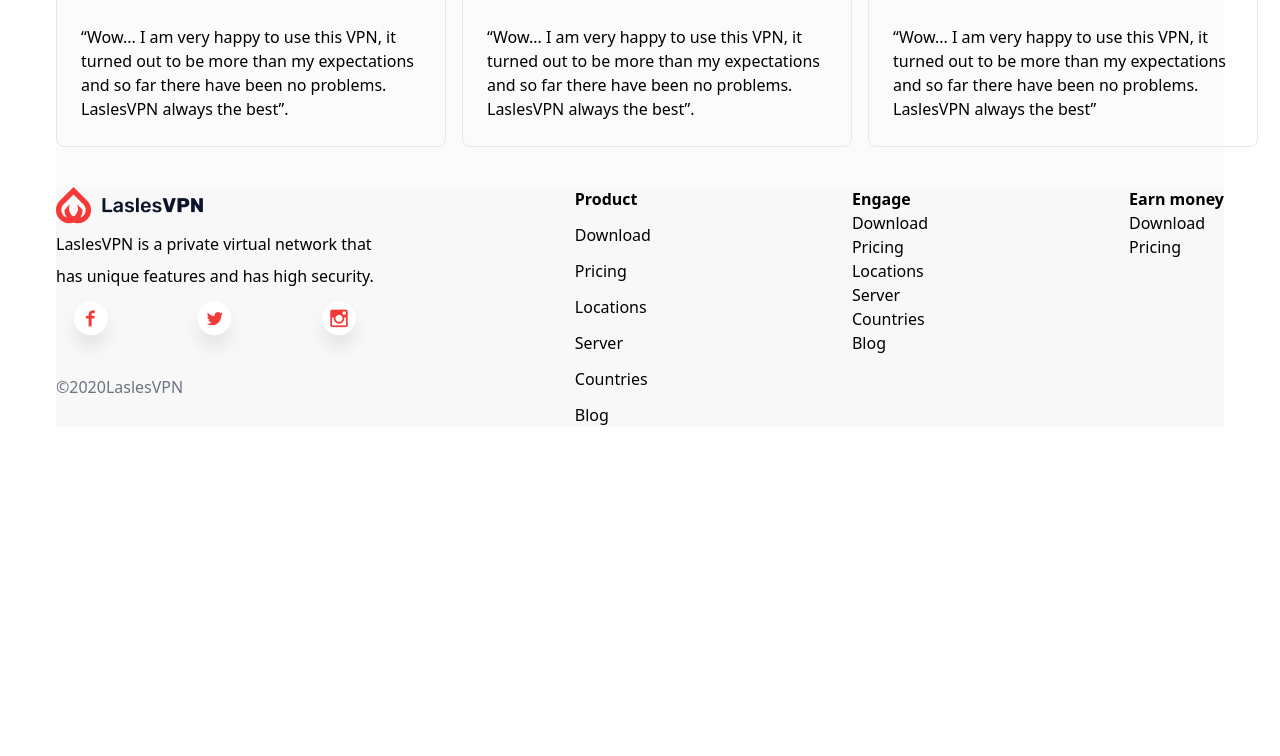
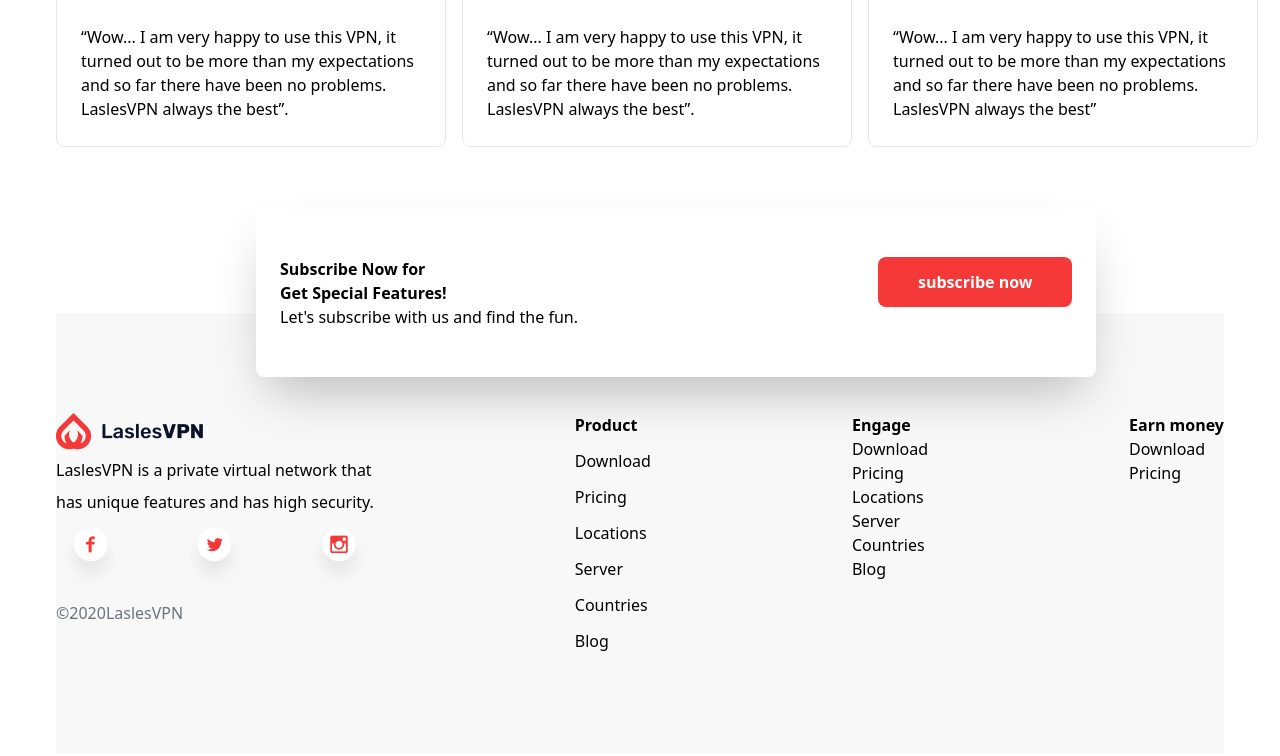
Before and after one commit to Angekarara/tailwind-cloning, a website built with Vite: page index.html in a window 1280 px wide. Shown: the part 3435-4191 px from the top of the page. Before the commit the page ends 3882 px from the top, so only its background shows below. Built offline with nearby package versions, Linux system fonts and the light colour scheme; files whose address does not match are found by name.

Commit message:
new changes

```diff
--- a/index.html
+++ b/index.html
@@ -175,15 +175,19 @@
           <p>locations.</p>
         </div>
         <div class="py-6">
-          <img src="image/Vector.png" class="w-[1060px] h-[537.77]" alt="" />
+          <img
+            src="image/Huge Global.png"
+            class="w-[1060px] h-[537.77]"
+            alt=""
+          />
         </div>
         <div>
           <img src="image/Sponsored.png" alt="" />
         </div>
       </div>
     </section>
-    <section class="bg-[#fbfbfb] py-6">
-      <div>
+    <section class="py-6 relative">
+      <div class="pb-[150px] bg-[#ffffff]">
         <div class="flex flex-col gap-2 text-center">
           <p class="text-3xl font-bold">Huge Global Network</p>
           <p class="text-3xl font-bold">of Fast VPN</p>
@@ -252,9 +256,22 @@
           </div>
         </div>
       </div>
-      <div></div>
-    </section>
-    <section class="bg-[#f8f8f8] flex justify-between">
+      <div
+        class="flex justify-between gap-[300px] px-6 py-12 absolute bottom-[400px] left-[200px] rounded-lg bg-white shadow-2xl"
+      >
+        <div class="flex flex-col">
+          <h1 class="text-black font-bold">Subscribe Now for</h1>
+          <h1 class="text-black font-bold">Get Special Features!</h1>
+          <p>Let's subscribe with us and find the fun.</p>
+        </div>
+        <button
+          class="bg-[#f53838] rounded-lg px-10 py-0 text-white font-bold h-[50px]"
+        >
+          subscribe now
+        </button>
+      </div>
+
+      <div class="bg-[#f8f8f8] flex justify-between py-[100px]">
         <div class="flex flex-col gap-2">
           <img src="image/Logo.png" class="w-[149px] h-[36.23px]" />
           <p>LaslesVPN is a private virtual network that</p>
@@ -289,6 +306,7 @@
           <p>Download</p>
           <p>Pricing</p>
         </div>
+      </div>
     </section>
   </body>
 </html>
```
Also changed, not shown: image/Group 1182.png (deleted), image/Huge Global.png (added), image/Vector.png (deleted). Lines whose indentation alone changed are shown as unchanged.
